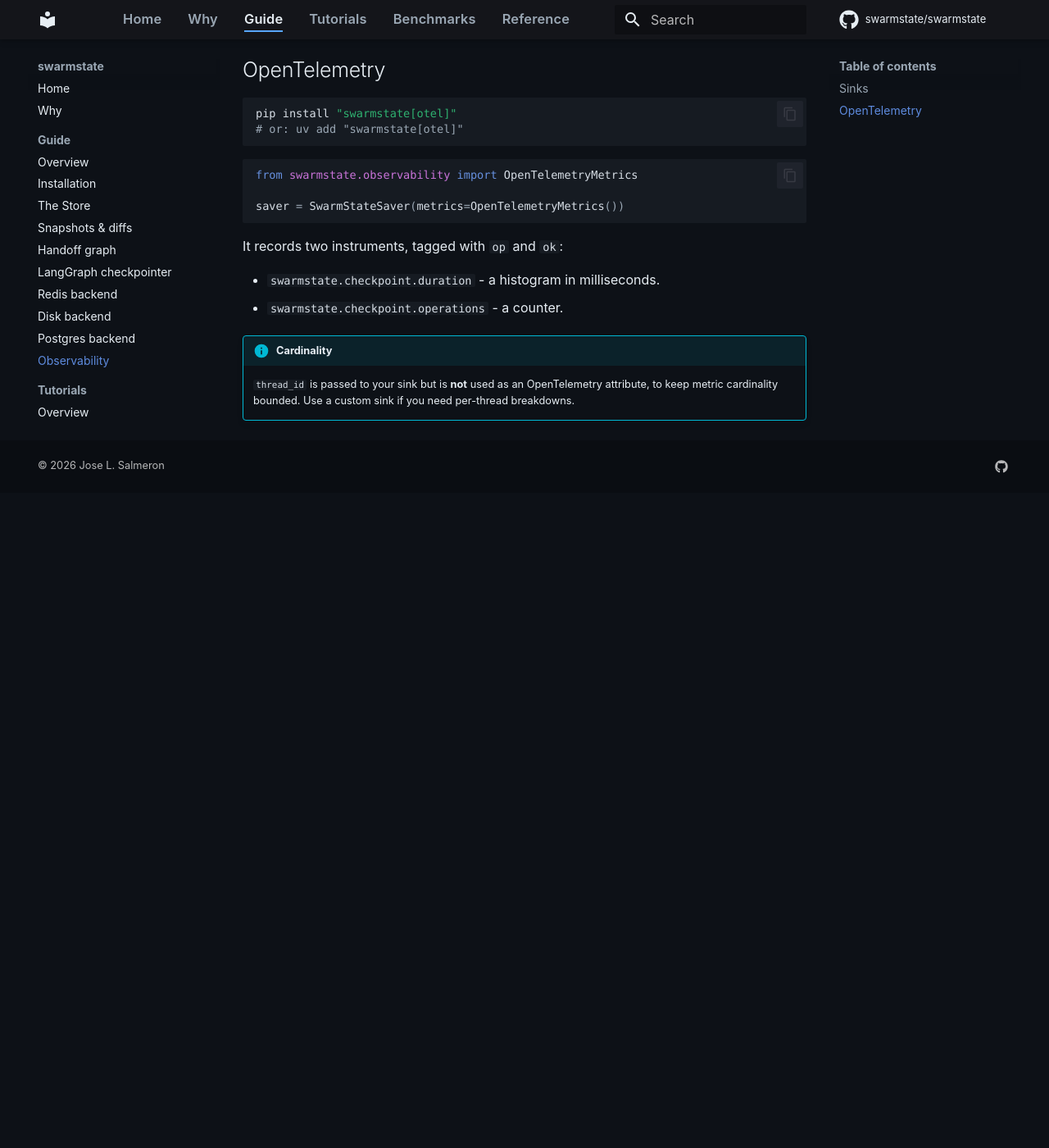
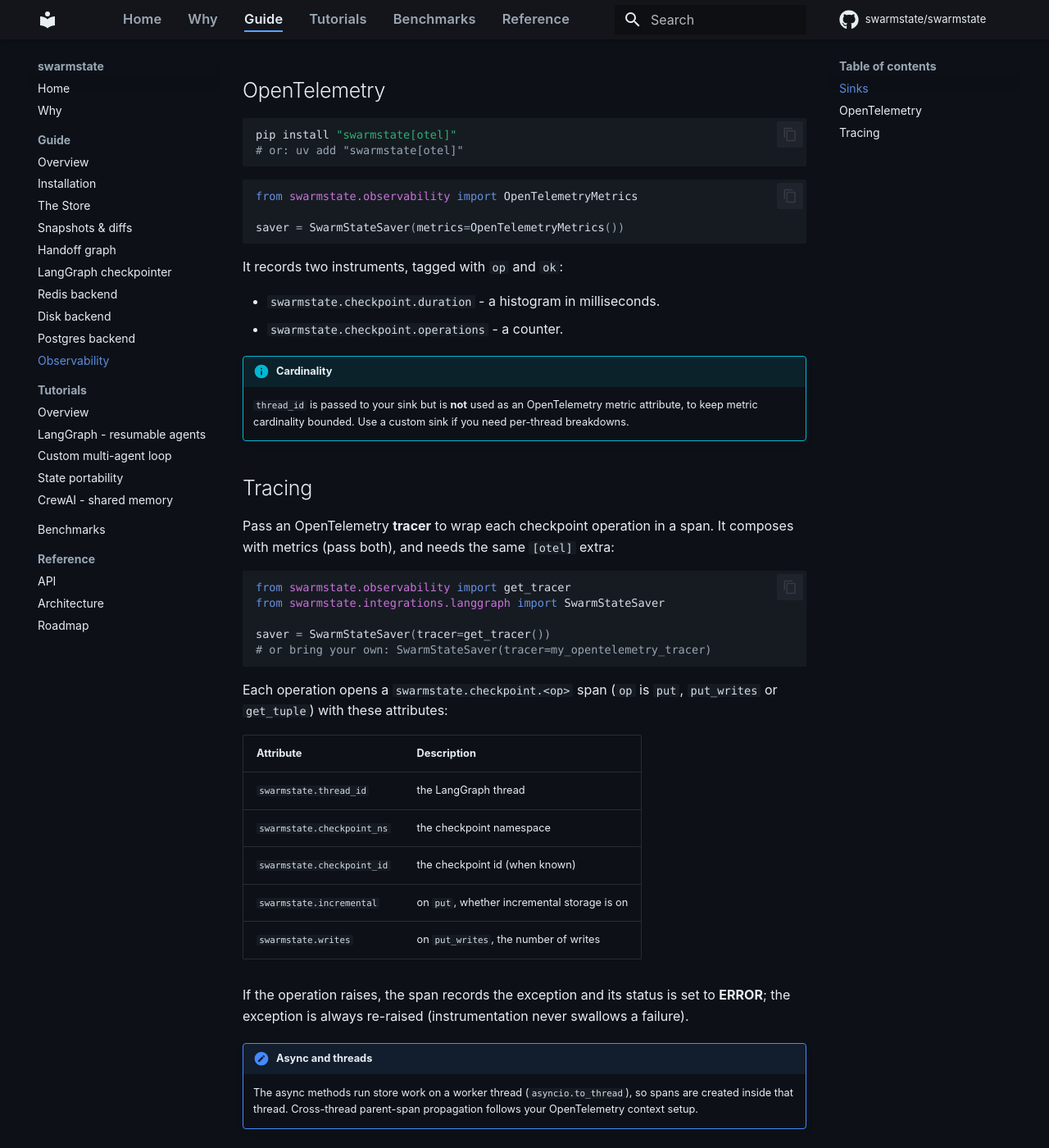
Before and after one commit to swarmstate/swarmstate.github.io, an MkDocs documentation site: the page built from docs/guide/observability.md, in a window 1280 px wide and 1400 px high, scrolled down 1031 px. Shown: the whole window at 82% size. Built offline with MkDocs 1.6.1 and Material for MkDocs 9.7.7, drawn with Linux system fonts in a browser that asks for light colours; comment, search, counter and statistics services are not loaded; before the commit the page ends 1632 px from its top, so only the background shows below that; some of the changed text lies outside the part shown.

Commit message:
docs: document OpenTelemetry tracing on checkpoint ops
Observability guide gains a "Tracing" section (get_tracer, span names,
attributes, error status, async note); api.md documents get_tracer and
the tracer= param. Ships with swarmstate 0.9.1.

Co-Authored-By: Claude Opus 4.8 (1M context) <noreply@anthropic.com>

````diff
--- a/docs/guide/observability.md
+++ b/docs/guide/observability.md
@@ -1,9 +1,9 @@
 # Observability
 
 The [LangGraph checkpointer](langgraph.md) can report the **latency and outcome** of every
-checkpoint operation (`put`, `put_writes`, `get_tuple`) to a metrics sink. It is opt-in and
-has **zero overhead when unused**: with no sink (the default) the saver never even reads the
-clock.
+checkpoint operation (`put`, `put_writes`, `get_tuple`) to a metrics sink, and/or run each
+one inside an **OpenTelemetry span**. Both are opt-in and have **zero overhead when
+unused**: with no sink and no tracer (the defaults) the saver never even reads the clock.
 
 ```python
 from swarmstate.integrations.langgraph import SwarmStateSaver
@@ -57,5 +57,38 @@ It records two instruments, tagged with `op` and `ok`:
 - `swarmstate.checkpoint.operations` - a counter.
 
 !!! info "Cardinality"
-    `thread_id` is passed to your sink but is **not** used as an OpenTelemetry attribute,
-    to keep metric cardinality bounded. Use a custom sink if you need per-thread breakdowns.
+    `thread_id` is passed to your sink but is **not** used as an OpenTelemetry metric
+    attribute, to keep metric cardinality bounded. Use a custom sink if you need per-thread
+    breakdowns.
+
+## Tracing
+
+Pass an OpenTelemetry **tracer** to wrap each checkpoint operation in a span. It composes
+with metrics (pass both), and needs the same `[otel]` extra:
+
+```python
+from swarmstate.observability import get_tracer
+from swarmstate.integrations.langgraph import SwarmStateSaver
+
+saver = SwarmStateSaver(tracer=get_tracer())
+# or bring your own: SwarmStateSaver(tracer=my_opentelemetry_tracer)
+```
+
+Each operation opens a `swarmstate.checkpoint.<op>` span (`op` is `put`, `put_writes` or
+`get_tuple`) with these attributes:
+
+| Attribute | Description |
+| --- | --- |
+| `swarmstate.thread_id` | the LangGraph thread |
+| `swarmstate.checkpoint_ns` | the checkpoint namespace |
+| `swarmstate.checkpoint_id` | the checkpoint id (when known) |
+| `swarmstate.incremental` | on `put`, whether incremental storage is on |
+| `swarmstate.writes` | on `put_writes`, the number of writes |
+
+If the operation raises, the span records the exception and its status is set to **ERROR**;
+the exception is always re-raised (instrumentation never swallows a failure).
+
+!!! note "Async and threads"
+    The async methods run store work on a worker thread (`asyncio.to_thread`), so spans are
+    created inside that thread. Cross-thread parent-span propagation follows your
+    OpenTelemetry context setup.
````
Also changed, not shown: docs/api.md (+13 -4 lines).
